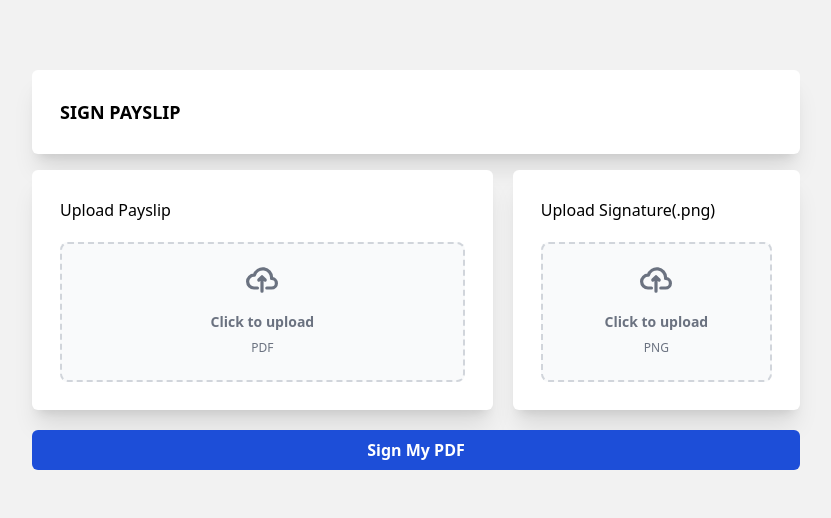
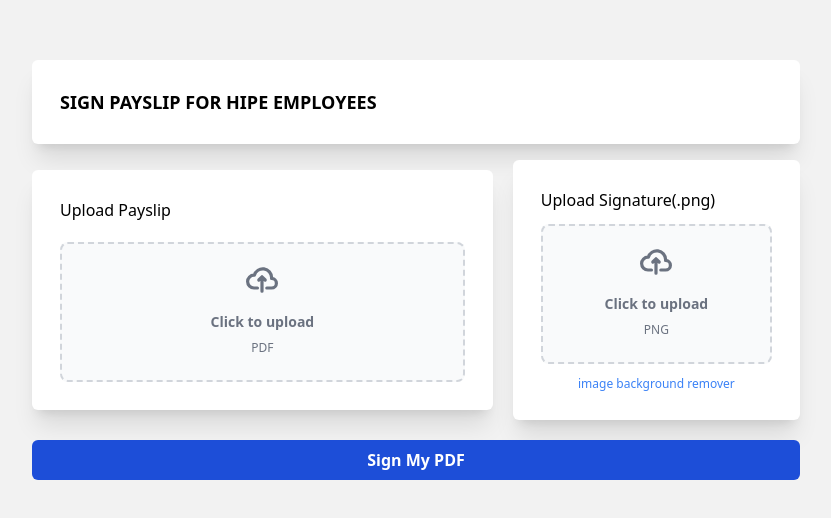
Before and after one commit to sunkenquest/payslip-e-sig, a Vue app: page / in a window 1280 px wide. Shown: the part 138-656 px from the top of the page, without its empty margins (224-1055 px from the left). Built offline with nearby package versions, Linux system fonts and the light colour scheme.

Commit message:
chore: add link to bg remover

```diff
--- a/src/components/Molecules/TitleMolecule.vue
+++ b/src/components/Molecules/TitleMolecule.vue
@@ -1,6 +1,6 @@
 <template>
   <div class="main-container">
-    <TitleAtom class="font-bold text-lg mx-auto md:mx-0 " title="SIGN PAYSLIP" />
+    <TitleAtom class="font-bold text-lg mx-auto md:mx-0 " title="SIGN PAYSLIP FOR HIPE EMPLOYEES" />
   </div>
 </template>
 
--- a/src/components/Organisms/ImageUploadOrganism.vue
+++ b/src/components/Organisms/ImageUploadOrganism.vue
@@ -1,7 +1,9 @@
 <template>
-  <div class="main-container flex flex-col justify-center items-center space-y-5">
+  <div class="main-container flex flex-col justify-center items-center space-y-3">
     <BaseTextMolecule class="text-left w-full" title="Upload Signature(.png)" />
     <ImageInputMolecule :key="fileKey" @change="handleImageChange" />
+    <a href="https://www.remove.bg" class="text-xs text-blue-500 hover:underline">image background
+      remover</a>
     <div v-if="image"
       class="mt-4 w-full border border-gray-300 border-solid rounded-lg bg-white p-4 flex items-center justify-between h-20">
       <div class="flex flex-col">
```
